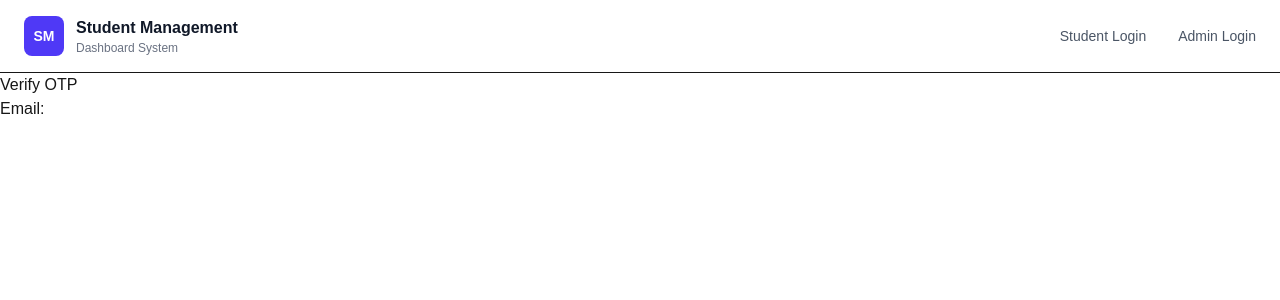
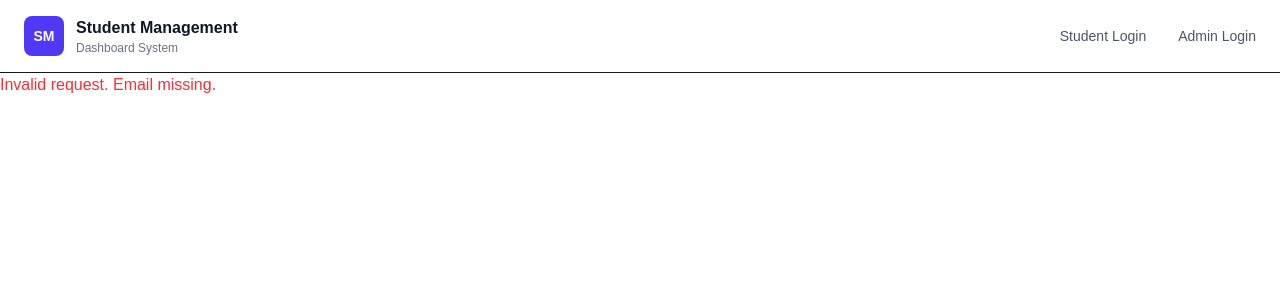
Before and after one commit to KushiKshatriya100/student-management-system, a Next.js app: page /student/verify-otp in a window 1280 px wide. Shown: the top 300 px of the page. Built offline with nearby package versions, Linux system fonts and the light colour scheme.

Commit message:
fix: finalize verify otp page and api route structure

```diff
--- /dev/null
+++ b/src/app/api/student/verify-otp/route.ts
@@ -0,0 +1,21 @@
+import { NextResponse } from "next/server";
+
+export async function POST(req: Request) {
+  const { email, otp } = await req.json();
+
+  if (!email || !otp) {
+    return NextResponse.json(
+      { message: "Email and OTP required" },
+      { status: 400 }
+    );
+  }
+
+  if (otp !== "123456") {
+    return NextResponse.json(
+      { message: "Invalid OTP" },
+      { status: 401 }
+    );
+  }
+
+  return NextResponse.json({ message: "OTP verified" });
+}
--- a/src/app/student/verify-otp/VerifyOtpClient.tsx
+++ b/src/app/student/verify-otp/VerifyOtpClient.tsx
@@ -1,22 +1,68 @@
 "use client";
 
-import { useSearchParams } from "next/navigation";
-import { useEffect } from "react";
+import { useSearchParams, useRouter } from "next/navigation";
+import { useState } from "react";
 
 export default function VerifyOtpClient() {
   const searchParams = useSearchParams();
+  const router = useRouter();
+
   const email = searchParams.get("email");
+  const [otp, setOtp] = useState("");
+  const [loading, setLoading] = useState(false);
+  const [error, setError] = useState("");
 
-  useEffect(() => {
-    if (!email) {
-      console.log("Email not found in query params");
+  if (!email) {
+    return <p className="text-red-500">Invalid request. Email missing.</p>;
+  }
+
+  const handleVerify = async () => {
+    setLoading(true);
+    setError("");
+
+    try {
+      const res = await fetch("/api/student/verify-otp", {
+        method: "POST",
+        headers: { "Content-Type": "application/json" },
+        body: JSON.stringify({ email, otp }),
+      });
+
+      const data = await res.json();
+
+      if (!res.ok) {
+        setError(data.message || "Invalid OTP");
+        return;
+      }
+
+      router.push("/student/dashboard");
+    } catch {
+      setError("Something went wrong");
+    } finally {
+      setLoading(false);
     }
-  }, [email]);
+  };
 
   return (
-    <div>
-      <h1>Verify OTP</h1>
-      <p>Email: {email}</p>
+    <div className="max-w-md mx-auto mt-20 space-y-4">
+      <h1 className="text-xl font-semibold">Verify OTP</h1>
+      <p className="text-sm text-gray-500">{email}</p>
+
+      <input
+        className="border p-2 w-full"
+        placeholder="Enter OTP"
+        value={otp}
+        onChange={(e) => setOtp(e.target.value)}
+      />
+
+      <button
+        onClick={handleVerify}
+        disabled={loading}
+        className="bg-black text-white px-4 py-2 w-full"
+      >
+        {loading ? "Verifying..." : "Verify OTP"}
+      </button>
+
+      {error && <p className="text-red-500 text-sm">{error}</p>}
     </div>
   );
 }
--- a/src/app/student/verify-otp/page.tsx
+++ b/src/app/student/verify-otp/page.tsx
@@ -1,9 +1,11 @@
 import { Suspense } from "react";
 import VerifyOtpClient from "./VerifyOtpClient";
 
+export const dynamic = "force-dynamic"; // 🔥 VERY IMPORTANT
+
 export default function VerifyOtpPage() {
   return (
-    <Suspense fallback={<div>Loading...</div>}>
+    <Suspense fallback={<p>Loading...</p>}>
       <VerifyOtpClient />
     </Suspense>
   );
```
